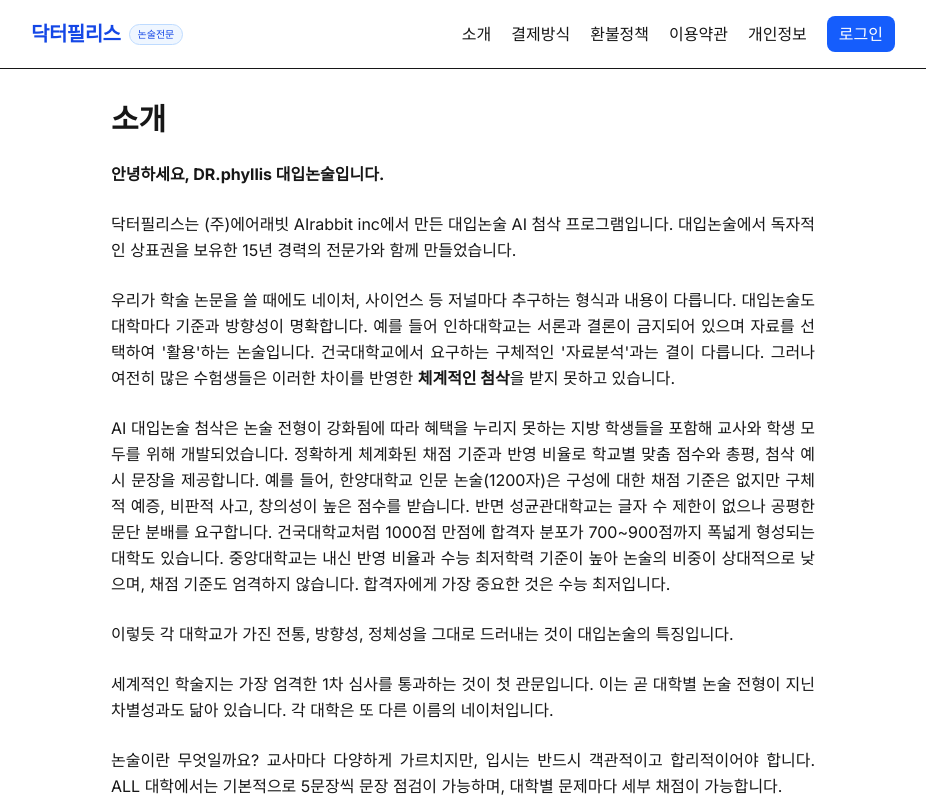
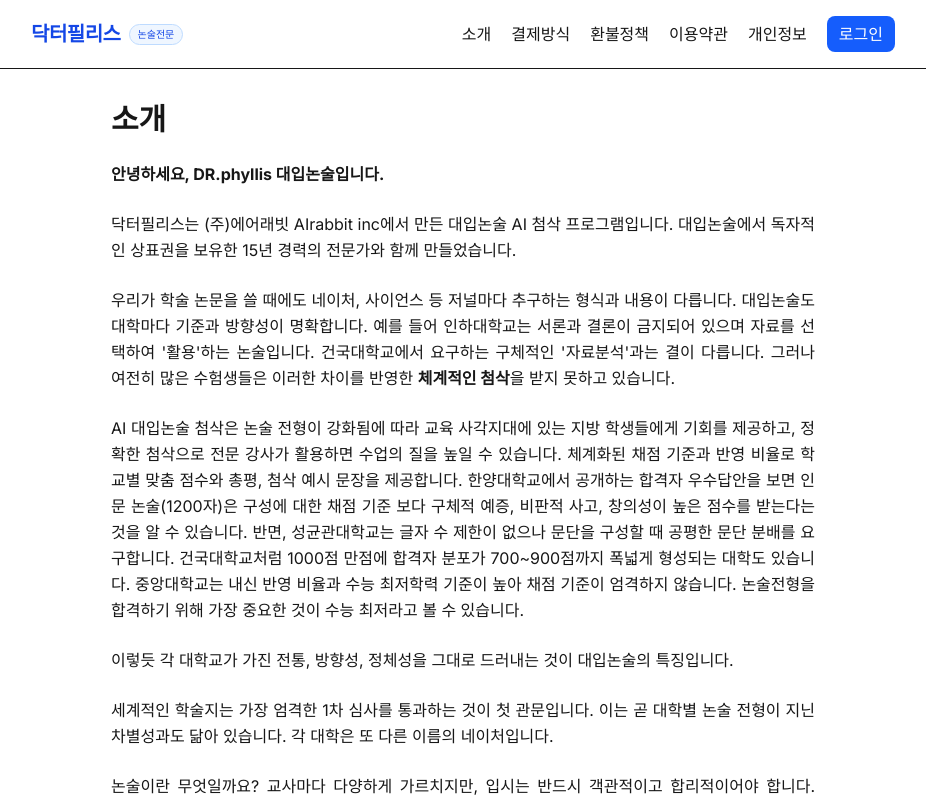
Before and after one commit to SHTH-AGI-LAB/shth-essay, a Next.js app: page /about in a window 1280 px wide. Shown: the top 800 px of the page, without its empty margins (177-1103 px from the left). Built offline with nearby package versions, Linux system fonts and the light colour scheme; no server answers.

Commit message:
소개 메시지 수정

```diff
--- a/src/app/about/page.tsx
+++ b/src/app/about/page.tsx
@@ -22,13 +22,15 @@ export default function AboutPage() {
       </p>
 
       <p>
-        AI 대입논술 첨삭은 논술 전형이 강화됨에 따라 혜택을 누리지 못하는 지방 학생들을 포함해 교사와 학생 모두를 위해 개발되었습니다.
-        정확하게 체계화된 채점 기준과 반영 비율로 학교별 맞춤 점수와 총평, 첨삭 예시 문장을 제공합니다.
-        예를 들어, 한양대학교 인문 논술(1200자)은 구성에 대한 채점 기준은 없지만 구체적 예증, 비판적 사고, 창의성이 높은 점수를 받습니다.
-        반면 성균관대학교는 글자 수 제한이 없으나 공평한 문단 분배를 요구합니다.
+        AI 대입논술 첨삭은 논술 전형이 강화됨에 따라 교육 사각지대에 있는 지방 학생들에게 기회를 제공하고,
+        정확한 첨삭으로 전문 강사가 활용하면 수업의 질을 높일 수 있습니다.
+        체계화된 채점 기준과 반영 비율로 학교별 맞춤 점수와 총평, 첨삭 예시 문장을 제공합니다.
+        한양대학교에서 공개하는 합격자 우수답안을 보면 인문 논술(1200자)은 구성에 대한 채점 기준 보다
+        구체적 예증, 비판적 사고, 창의성이 높은 점수를 받는다는 것을 알 수 있습니다.
+        반면, 성균관대학교는 글자 수 제한이 없으나 문단을 구성할 때 공평한 문단 분배를 요구합니다.
         건국대학교처럼 1000점 만점에 합격자 분포가 700~900점까지 폭넓게 형성되는 대학도 있습니다.
-        중앙대학교는 내신 반영 비율과 수능 최저학력 기준이 높아 논술의 비중이 상대적으로 낮으며, 채점 기준도 엄격하지 않습니다.
-        합격자에게 가장 중요한 것은 수능 최저입니다.
+        중앙대학교는 내신 반영 비율과 수능 최저학력 기준이 높아 채점 기준이 엄격하지 않습니다.
+        논술전형을 합격하기 위해 가장 중요한 것이 수능 최저라고 볼 수 있습니다.
       </p>
 
       <p>
@@ -43,7 +45,7 @@ export default function AboutPage() {
 
       <p>
         논술이란 무엇일까요? 교사마다 다양하게 가르치지만, 입시는 반드시 객관적이고 합리적이어야 합니다.
-        ALL 대학에서는 기본적으로 5문장씩 문장 점검이 가능하며, 대학별 문제마다 세부 채점이 가능합니다.
+        ALL 대학에서는 기본적으로 5문장씩 문장 점검이 가능하니 유용하게 사용해 보세요.  대학별 문제마다 각각 세부 채점이 가능합니다.
       </p>
 
       <p>
```
